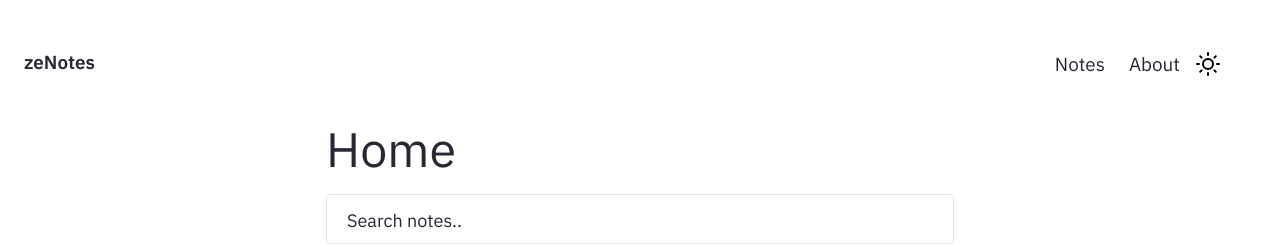
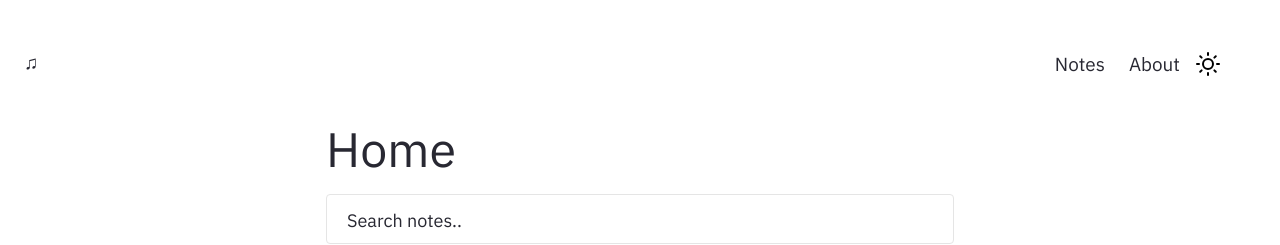
Before and after one commit to vardonir/notes_old, a Jekyll site: the page built from pages/notes.md, in a window 1280 px wide. Shown: the top 245 px of the page. Built offline with Jekyll 4.4.1, drawn with Linux system fonts in a browser that asks for light colours.

Commit message:
Update _config.yml

```diff
--- a/_config.yml
+++ b/_config.yml
@@ -1,4 +1,4 @@
-url: "https://notes.zemmyang.com" # the base hostname & protocol for your site, e.g. http://example.com
+url: "https://notes.vardonir.com" # the base hostname & protocol for your site, e.g. http://example.com
 
 # If you want to install this jekyll in a subpath (eg /digitalgarden) set it here.
 # Else keep it Empty (DON'T PUT /; Keep it empty)
@@ -6,7 +6,7 @@ baseurl: ""
 
 # Website Header, Description, Footer year and text.
 # If you are deleting this, make sure you remove it from HTML files too
-heading: zeNotes
+heading: ♫
 content: I also write stuff
 copyright:
   year: 2023
```
